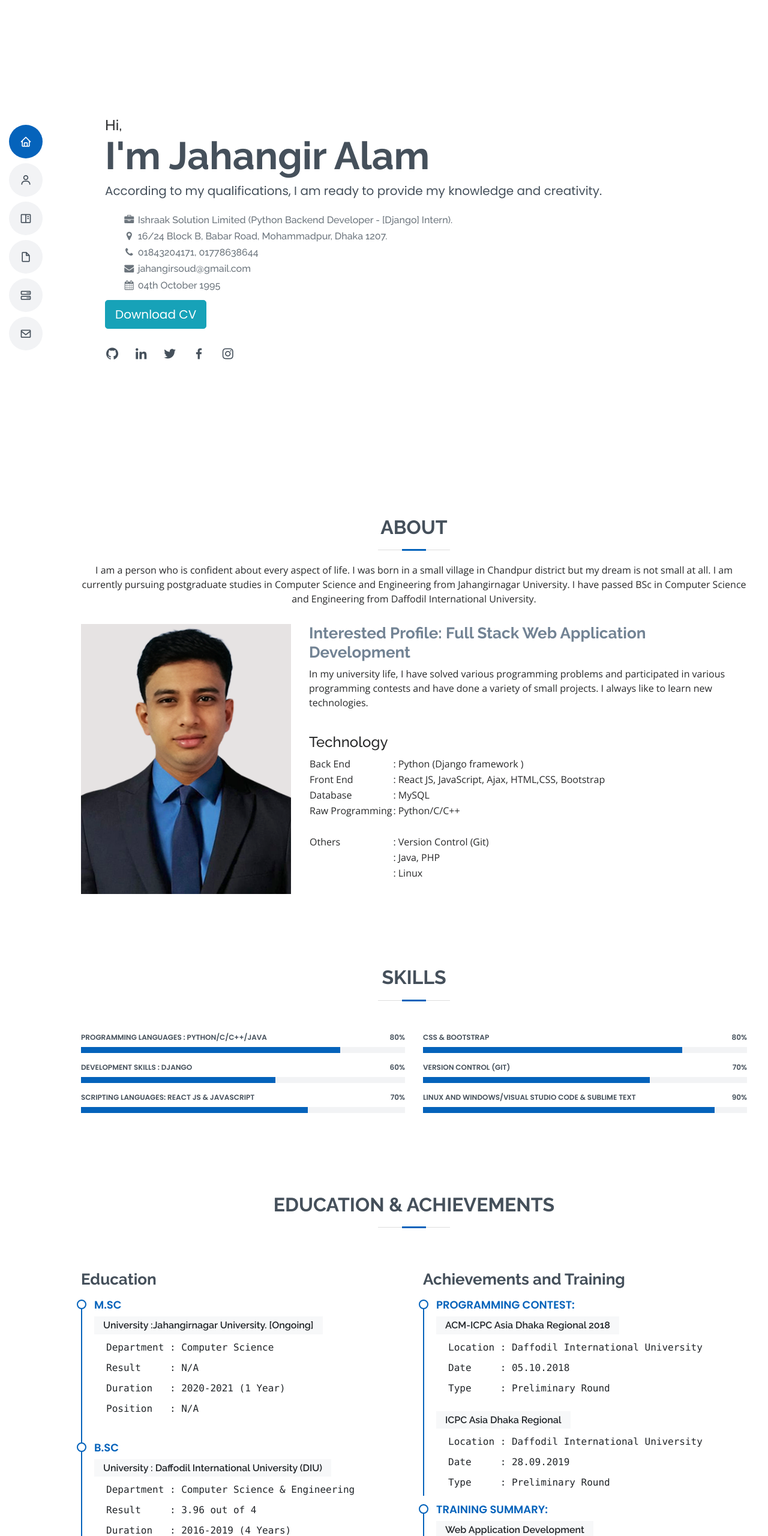
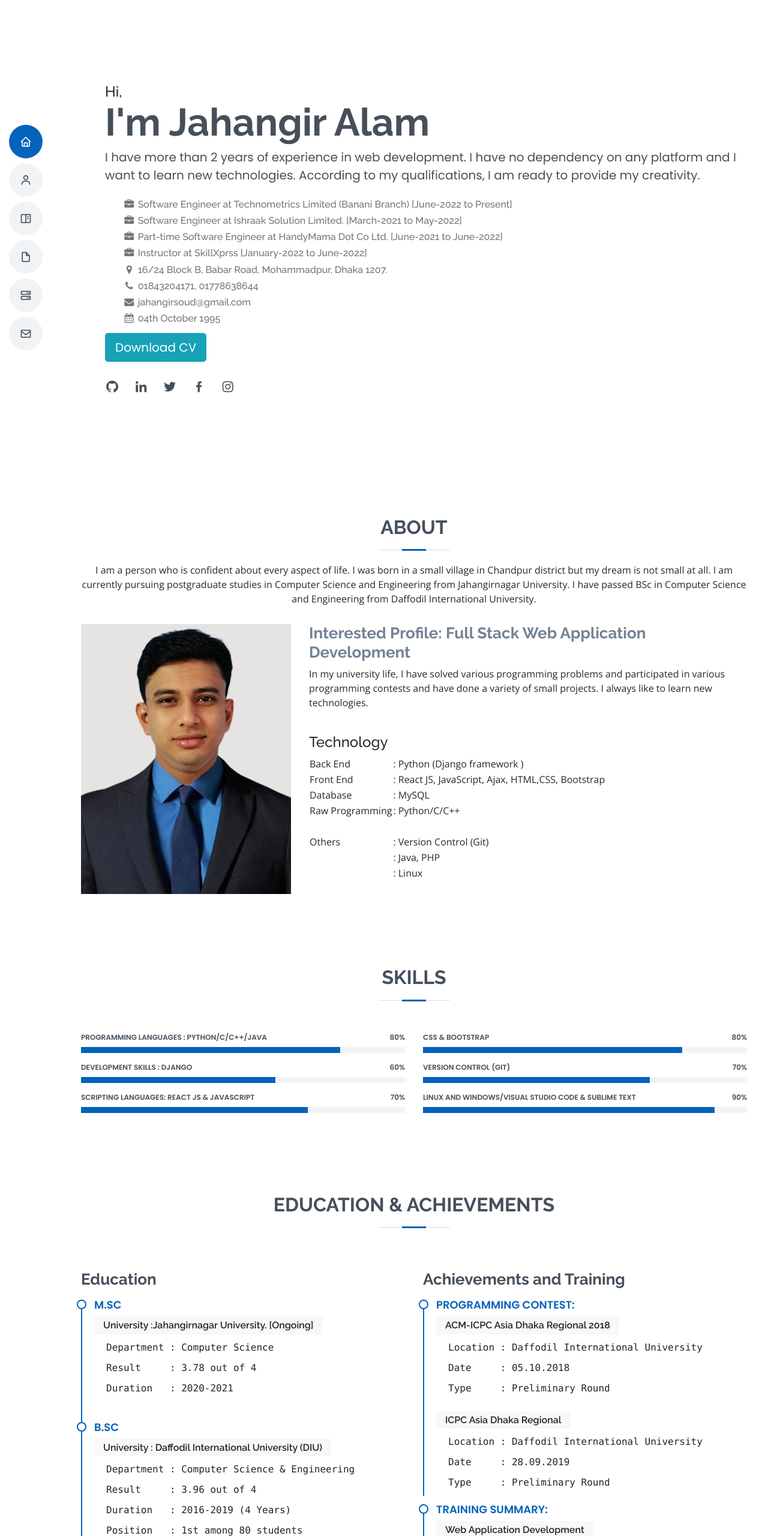
Before and after one commit to JahangirSoud/portfolio, a plain HTML site: page index.html in a window 1280 px wide. Shown: the top 2560 px of the page at 60% size. Drawn offline with nearby package versions, Linux system fonts and the light colour scheme.

Commit message:
Profile and CV Updated

```diff
--- a/index.html
+++ b/index.html
@@ -55,12 +55,22 @@
     <div class="container" data-aos="zoom-in" data-aos-delay="100">
 		<h4>Hi,</h4>
       <h1>I'm Jahangir Alam</h1>
-      <p style="font-size: 20px">According to my qualifications, I am ready to provide my knowledge and creativity.</p>
+      <p style="font-size: 20px">I have more than 2 years of experience in web development. I have no dependency on any platform and I want to learn new technologies. According to my qualifications, I am ready to provide my creativity.</p>
       <br>
       <div style="margin-left: 30px;">
         <h6><span class="fa fa-briefcase fa-fw text-muted" data-toggle="tooltip" title="" data-original-title="5842 Hillcrest Rd"></span>
-        <span class="text-muted">Ishraak Solution Limited (Python Backend Developer - [Django] Intern).</span>
+        <span class="text-muted">Software Engineer at Technometrics Limited (Banani Branch) [June-2022 to Present]</span>
         </h6>
+        <h6><span class="fa fa-briefcase fa-fw text-muted" data-toggle="tooltip" title="" data-original-title="5842 Hillcrest Rd"></span>
+        <span class="text-muted">Software Engineer at Ishraak Solution Limited. [March-2021 to May-2022]</span>
+        </h6>
+        <h6><span class="fa fa-briefcase fa-fw text-muted" data-toggle="tooltip" title="" data-original-title="5842 Hillcrest Rd"></span>
+        <span class="text-muted">Part-time Software Engineer at HandyMama Dot Co Ltd.  [June-2021 to June-2022]</span>
+        </h6>
+        <h6><span class="fa fa-briefcase fa-fw text-muted" data-toggle="tooltip" title="" data-original-title="5842 Hillcrest Rd"></span>
+        <span class="text-muted">Instructor at SkillXprss [January-2022 to June-2022]</span>
+        </h6>
+
         <h6><span class="fa fa-map-marker fa-fw text-muted" data-toggle="tooltip" title="" data-original-title="5842 Hillcrest Rd"></span>
         <span class="text-muted">16/24 Block B, Babar Road, Mohammadpur, Dhaka 1207.</span>
         </h6>
@@ -82,7 +92,7 @@
         </h6>
       </div>
       <p>
-        <a target="_blank" href="https://drive.google.com/file/d/1-rJzbrHwb-cNSPXWVEGvZX-DNC8ZEM7c/view?usp=sharing" class="btn btn-info btn-lg">
+        <a target="_blank" href="https://drive.google.com/file/d/1yfu23wwPBIbIFkitJFRFsVaprmiSPOJB/view?usp=sharing" class="btn btn-info btn-lg">
         <span class="glyphicon glyphicon-download"></span> Download CV
         </a>
       </p>
@@ -251,9 +261,8 @@
               <pre><h5>University :Jahangirnagar University. [Ongoing]</h5></pre>
               <ul>
                 <pre><li>Department : Computer Science</li></pre>
-                <pre><li>Result     : N/A</li></pre>
-                <pre><li>Duration   : 2020-2021 (1 Year)</li></pre>
-                <pre><li>Position   : N/A</li></pre>
+                <pre><li>Result     : 3.78 out of 4</li></pre>
+                <pre><li>Duration   : 2020-2021</li></pre>
               </ul>
             </div>
             <div class="resume-item">
```
